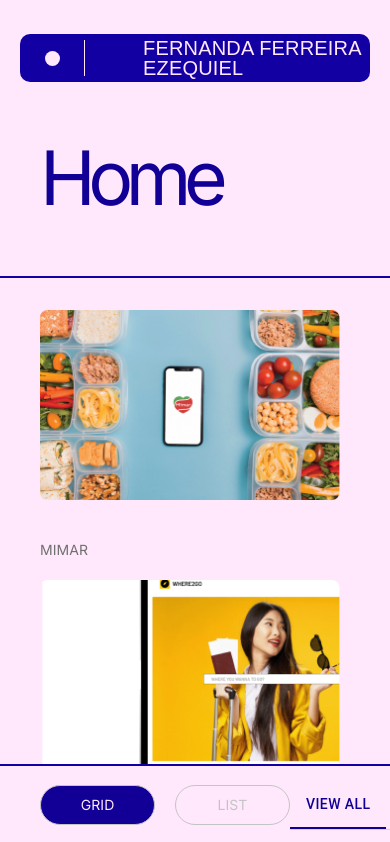
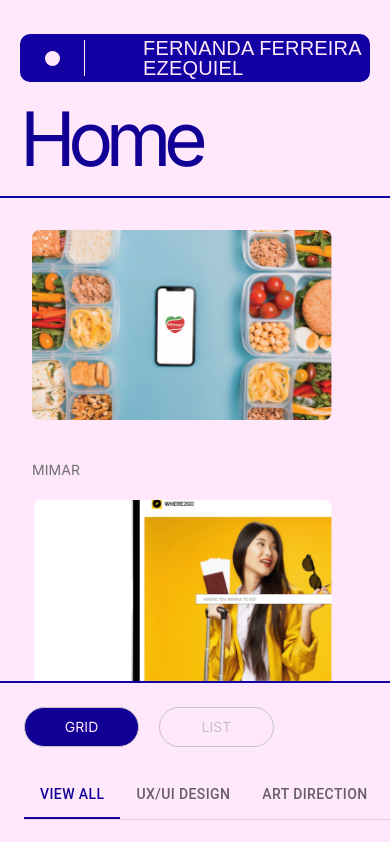
Before and after one commit to carollyb/portfolio-f, a Next.js app: page / in a window 390 px wide. Shown: the top 842 px of the page. Built offline with nearby package versions, Linux system fonts and the light colour scheme; a web font is replaced by a local one.

Commit message:
refactor: changes mobile breakpoint

```diff
--- a/src/styles/theme.ts
+++ b/src/styles/theme.ts
@@ -8,7 +8,7 @@ export const theme = createTheme({
   breakpoints: {
     values: {
       xs: 0,
-      sm: 390,
+      sm: 426,
       md: 912,
       lg: 1272,
       xl: 1366,
```
